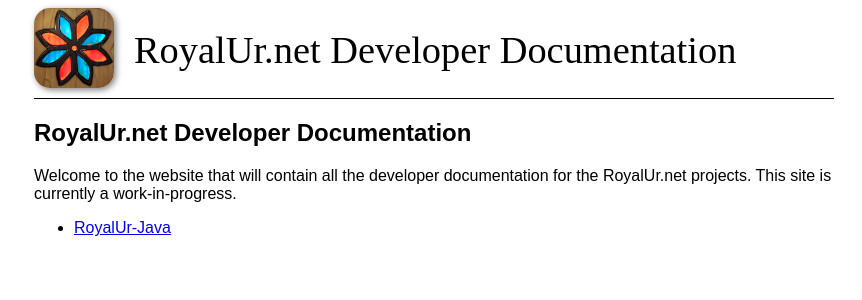
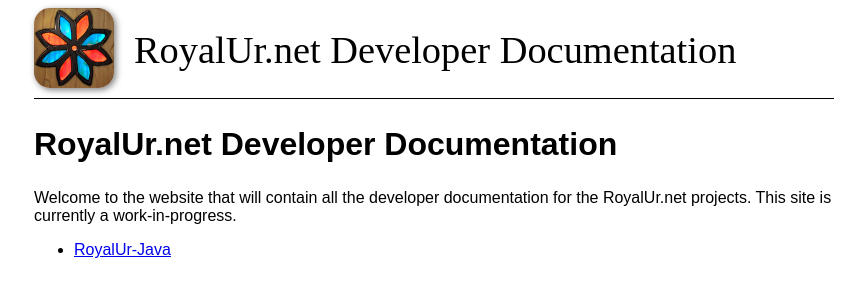
Before and after one commit to RoyalUr/royalur.github.io, a Jekyll site: the page built from DeveloperDocs/HOME.md, in a window 1280 px wide. Shown: the top 300 px of the page, without its empty margins (214-1076 px from the left). Built offline with Jekyll 4.4.1, drawn with Linux system fonts in a browser that asks for light colours; our own code applies the rules of GitHub Pages for plain Markdown files.

Commit message:
Update from https://github.com/RoyalUr/DeveloperDocs/commit/a4768cb44056c96fb4caaa7178e69c628440c53d

```diff
--- a/DeveloperDocs/css/default.css
+++ b/DeveloperDocs/css/default.css
@@ -45,3 +45,7 @@
     margin-right: auto;
     font-family: sans-serif;
 }
+
+article h1 {
+    font-size: 2rem;
+}
```
